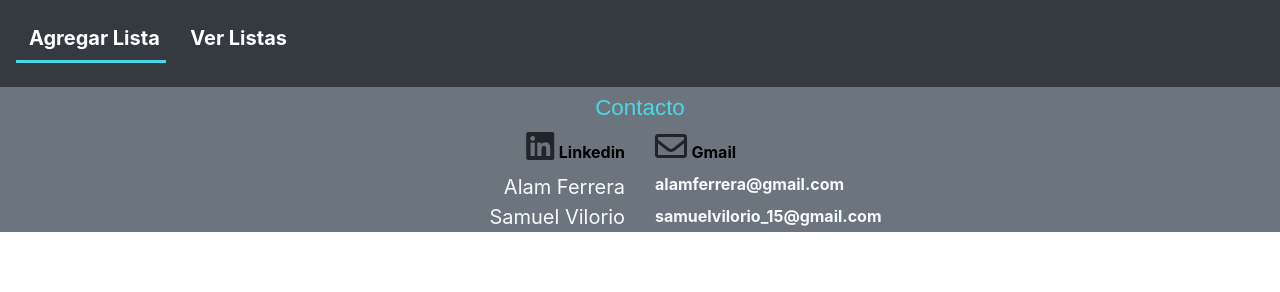
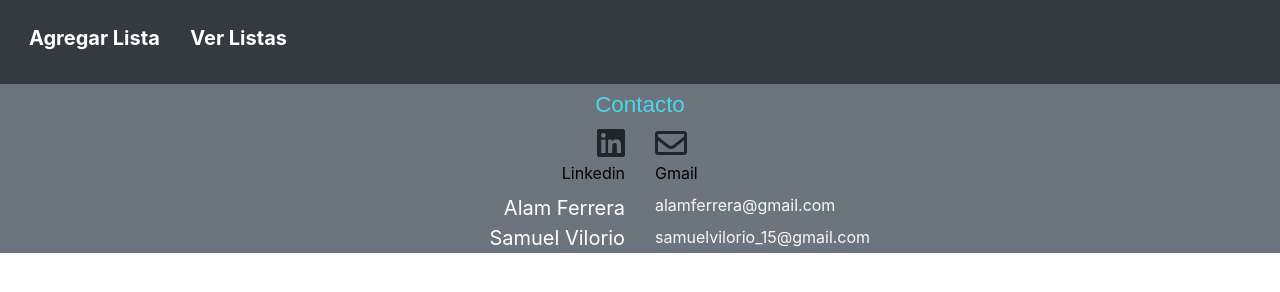
Before and after one commit to SamVilorioA/Done-For, a plain HTML site: page index.html in a window 1280 px wide. Drawn offline with Linux system fonts and the light colour scheme.

Commit message:
NavBar y Footer Actualizados

```diff
--- a/index.html
+++ b/index.html
@@ -34,7 +34,7 @@
                     </a>
                 </li>
             </div>
-            <div class="activo"></div>
+           <!--<div class="activo"></div> -->
         </ul>
     </nav>
 
@@ -49,14 +49,17 @@
 
                 <div class="col-6 contenido">
                     <i class="fab fa-linkedin fa-2x"></i>
-                        <span>Linkedin</span>
-                        <a href="https://www.linkedin.com/in/alam-ferrera-24530b19a/" class="text-light d-block pt-2">Alam Ferrera</a>
-                        <a href="https://www.linkedin.com/in/samuel-vilorio-63628111b/" class="text-light d-block">Samuel Vilorio</a>
+                        <span class="d-block">Linkedin</span>
+                        <a href="https://www.linkedin.com/in/alam-ferrera-24530b19a/" class="d-inline-block pt-2 nombre">Alam Ferrera</a>
+                        <div class="d-block">
+                            <a href="https://www.linkedin.com/in/samuel-vilorio-63628111b/" class="d-inline-block nombre">Samuel Vilorio</a>
+                        </div>
+
                 </div>
 
                 <div class="col-6">
                     <i class="far fa-envelope fa-2x"></i>
-                    <span>Gmail</span>
+                    <span class="d-block">Gmail</span>
                     <span class="text-light d-block pt-2">alamferrera@gmail.com</span>
                     <span class="text-light d-block pt-2">samuelvilorio_15@gmail.com</span>
                 </div>
--- a/source/CSS/estilos.css
+++ b/source/CSS/estilos.css
@@ -21,7 +21,17 @@
 }
 #show:hover, #add:hover{
     color: #4BD7E9;
-}
+    background: #7F7E7E;
+}/*
+.fondo{
+    padding-top: 30px;
+    padding-bottom: 35px;
+
+}*/
+/*
+.fondo:hover{
+    background: #7F7E7E;
+}*/
 .link-img{
     width: 30px;
     height: 30px;
@@ -40,12 +50,19 @@ h3{
     position: relative;
     text-align: right;
 }
+.nombre{
+    color: #FFFF;
+}
+.nombre:hover{
+    text-decoration: none;
+    color: #4BD7E9;
+    width: 150px;
+}
 .contact{
     color: #4BD7E9;
 }
 span{
     color: black;
-    font-weight: bold;
 }
 /*Share social media
 .share-button{
```
